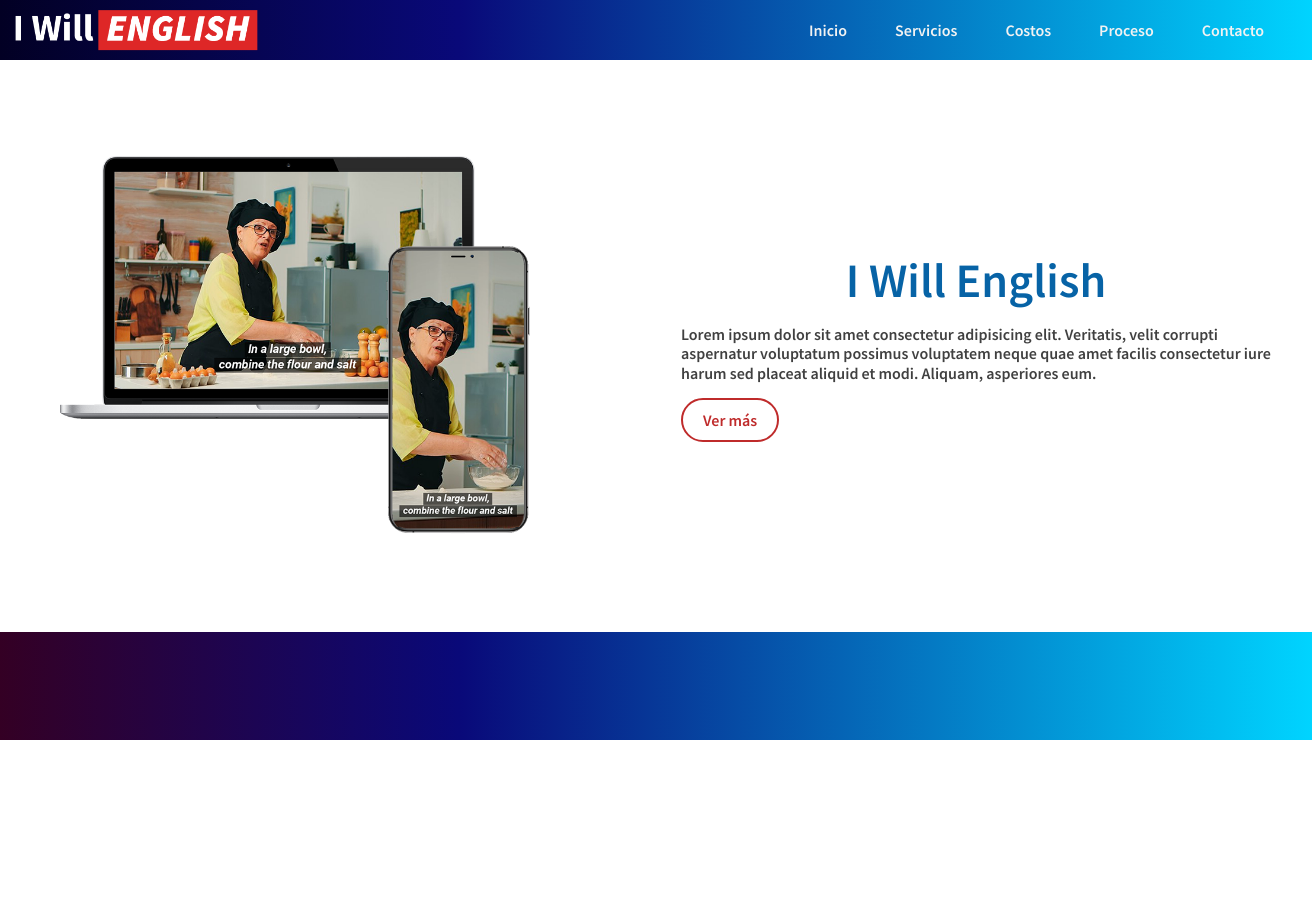
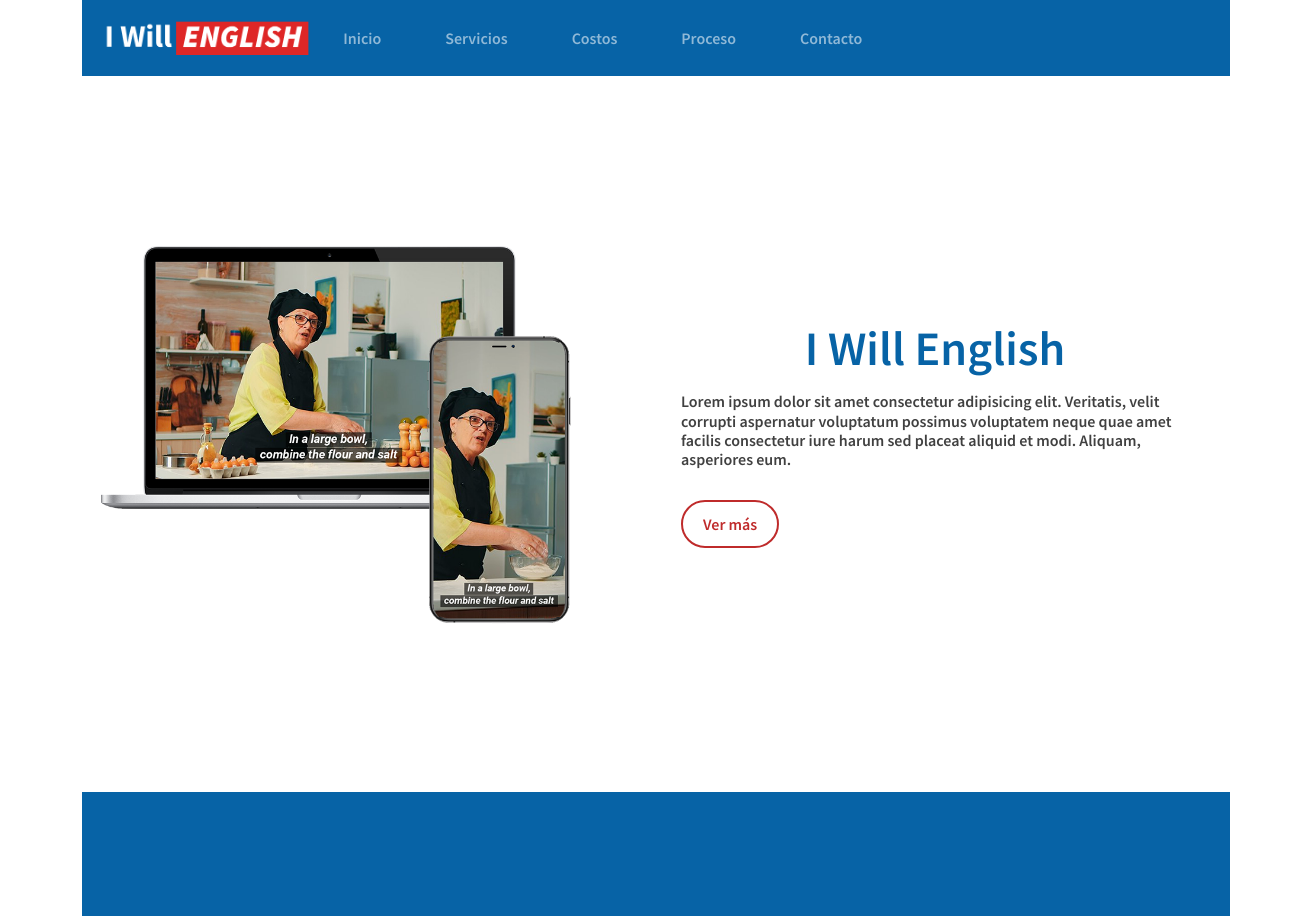
Before and after one commit to Daam1Adam/IWillEnglish, a plain HTML site: page index.html in a window 1280 px wide. Shown: the whole page, 1312 px wide, since content can reach past the window. Before the commit the page ends 800 px from the top, so only its background shows below. Drawn offline with nearby package versions, Linux system fonts and the light colour scheme.

Commit message:
nav bar bootstrap

```diff
--- a/estilos/style.css
+++ b/estilos/style.css
@@ -17,6 +17,12 @@
 
 /* estilos index */
 
+.navbar-collapse {
+
+    flex-grow: initial;
+}
+
+
 .container {
 
     display: grid;
@@ -24,12 +30,14 @@
     grid-template-columns: 100px auto 100px;
     grid-template-rows: 1fr auto auto 1fr;
     grid-template-areas: "box1 box1 box1""box2 box2 box2" "box3 box3 box3""box4 box4 box4";
+    padding: 0;
+    margin: 0;
 
 }
 
 .box-1 {
     grid-area: box1;
-    background: linear-gradient(90deg, rgba(2,0,36,1) 0%, rgba(9,9,121,1) 35%, rgba(0,212,255,1) 100%);
+    background: #0763A6
 
 }
 
@@ -53,7 +61,7 @@
 .box-4 {
 
     grid-area: box4;
-    background: linear-gradient(90deg, rgba(52,0,36,1) 0%, rgba(9,9,121,1) 35%, rgba(0,212,255,1) 100%);
+    background: #0763A6
 }
 
 /* responsive index */
@@ -120,6 +128,12 @@
 }
 
 /* fin responsive */
+
+.header {
+
+    background-color: #0763A6;
+}
+
 
 .navbar {
 
--- a/index.html
+++ b/index.html
@@ -7,6 +7,8 @@
     <meta name="viewport" content="width=device-width, initial-scale=1.0">
     <link rel="shortcut icon" href="/imagenes/iwe_logoicon.png" type="image/x-icon">
     <link rel="stylesheet" href="estilos/style.css">
+    <link href="https://cdn.jsdelivr.net/npm/bootstrap@5.1.3/dist/css/bootstrap.min.css" rel="stylesheet"
+        integrity="sha384-1BmE4kWBq78iYhFldvKuhfTAU6auU8tT94WrHftjDbrCEXSU1oBoqyl2QvZ6jIW3" crossorigin="anonymous">
     <title>I will English: Audio Transcription &amp; Video Subtitles</title>
 </head>
 
@@ -18,36 +20,34 @@
 
             <header>
 
-                <nav class="navbar">
-
-                    <img src="/imagenes/iwe_logo2.png" class="logo" alt="logo I will English subtitulado">
-
-                    <!-- Lista de navegación -->
-                    <ul class="menu" id="menu">
-                        <li>
-                            <a href="index.html">Inicio</a>
+                <nav class="navbar navbar-expand-lg navbar-dark">
+                    <div class="container-fluid">
+                        <a class="navbar-brand" href="./index.html"> <img src="/imagenes/iwe_logo2.png" height="50px"> </a>
+                        <button class="navbar-toggler" type="button" data-bs-toggle="collapse"
+                            data-bs-target="#navbarTogglerDemo02" aria-controls="navbarTogglerDemo02"
+                            aria-expanded="false" aria-label="Toggle navigation">
+                            <span class="navbar-toggler-icon"></span>
+                        </button>
+                        <div class="collapse navbar-collapse" id="navbarTogglerDemo02">
+                            <ul class="navbar-nav me-auto mb-2 mb-lg-0">
+                                <li class="nav-item">
+                                    <a class="nav-link" aria-current="page" href="./index.html">Inicio</a>
                                 </li>
-
-                        <li>
-                            <a href="secciones/servicios.html">Servicios</a>
+                                <li class="nav-item">
+                                    <a class="nav-link" href="./secciones/servicios.html">Servicios</a>
                                 </li>
-
-
-                        <li>
-                            <a href="/secciones/costos.html">Costos</a>
+                                <li class="nav-item">
+                                    <a class="nav-link" aria-current="page" href="./secciones/costos.html">Costos</a>
                                 </li>
-
-                        <li>
-                            <a href="/secciones/proceso.html">Proceso</a>
+                                <li class="nav-item">
+                                    <a class="nav-link" href="./secciones/proceso.html">Proceso</a>
                                 </li>
-
-                        <li>
-                            <a href="/secciones/contacto.html">Contacto</a>
+                                <li class="nav-item">
+                                    <a class="nav-link" href="./secciones/contacto.html">Contacto</a>
                                 </li>
-
-
                             </ul>
-
+                        </div>
+                    </div>
                 </nav>
 
             </header>
@@ -102,7 +102,12 @@
 
     </div>
 
-
+    <script src="https://cdn.jsdelivr.net/npm/@popperjs/core@2.10.2/dist/umd/popper.min.js"
+        integrity="sha384-7+zCNj/IqJ95wo16oMtfsKbZ9ccEh31eOz1HGyDuCQ6wgnyJNSYdrPa03rtR1zdB" crossorigin="anonymous">
+    </script>
+    <script src="https://cdn.jsdelivr.net/npm/bootstrap@5.1.3/dist/js/bootstrap.min.js"
+        integrity="sha384-QJHtvGhmr9XOIpI6YVutG+2QOK9T+ZnN4kzFN1RtK3zEFEIsxhlmWl5/YESvpZ13" crossorigin="anonymous">
+    </script>
 </body>
 
 </html>
```
Lines whose indentation alone changed are shown as unchanged.
